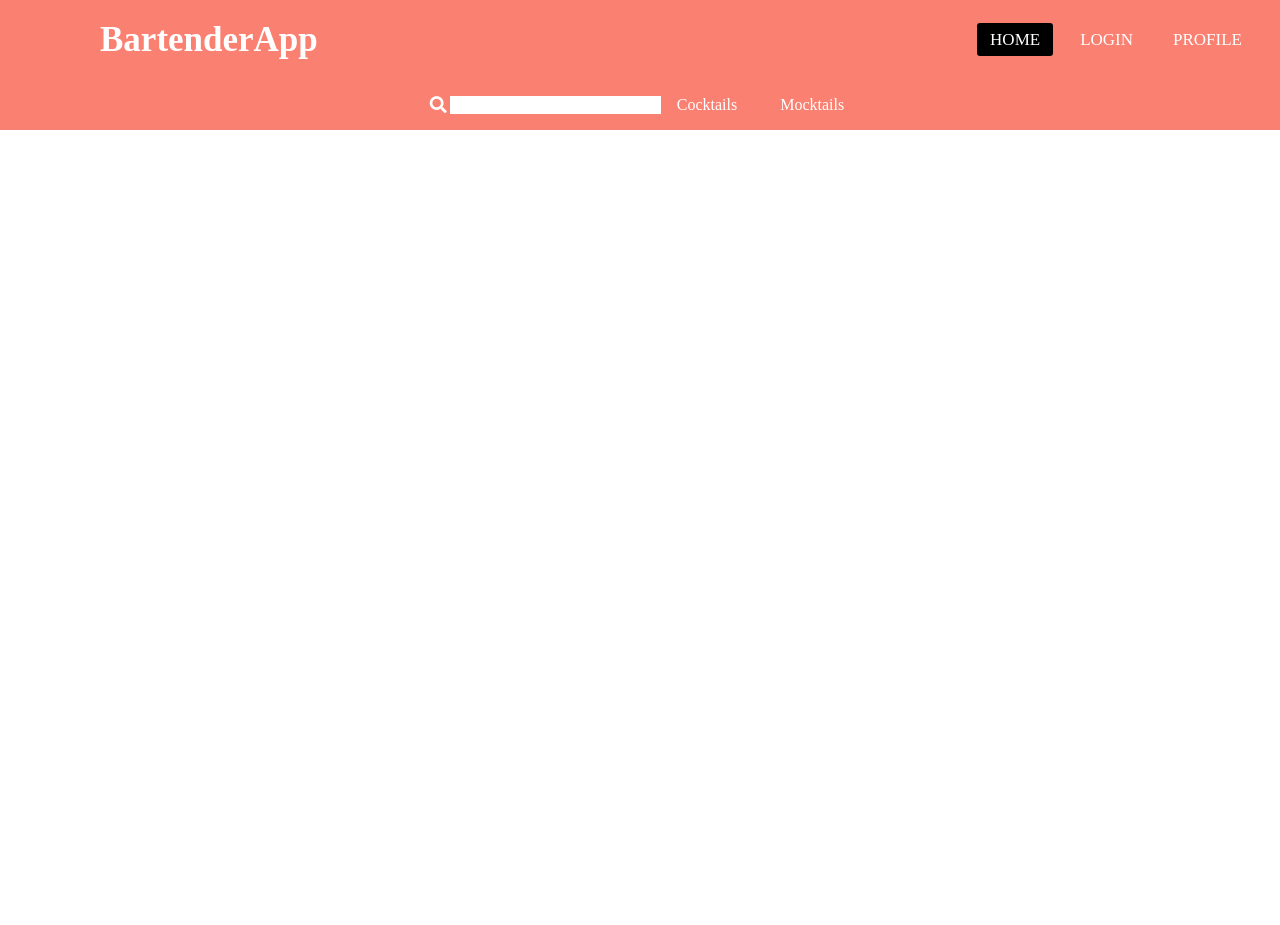
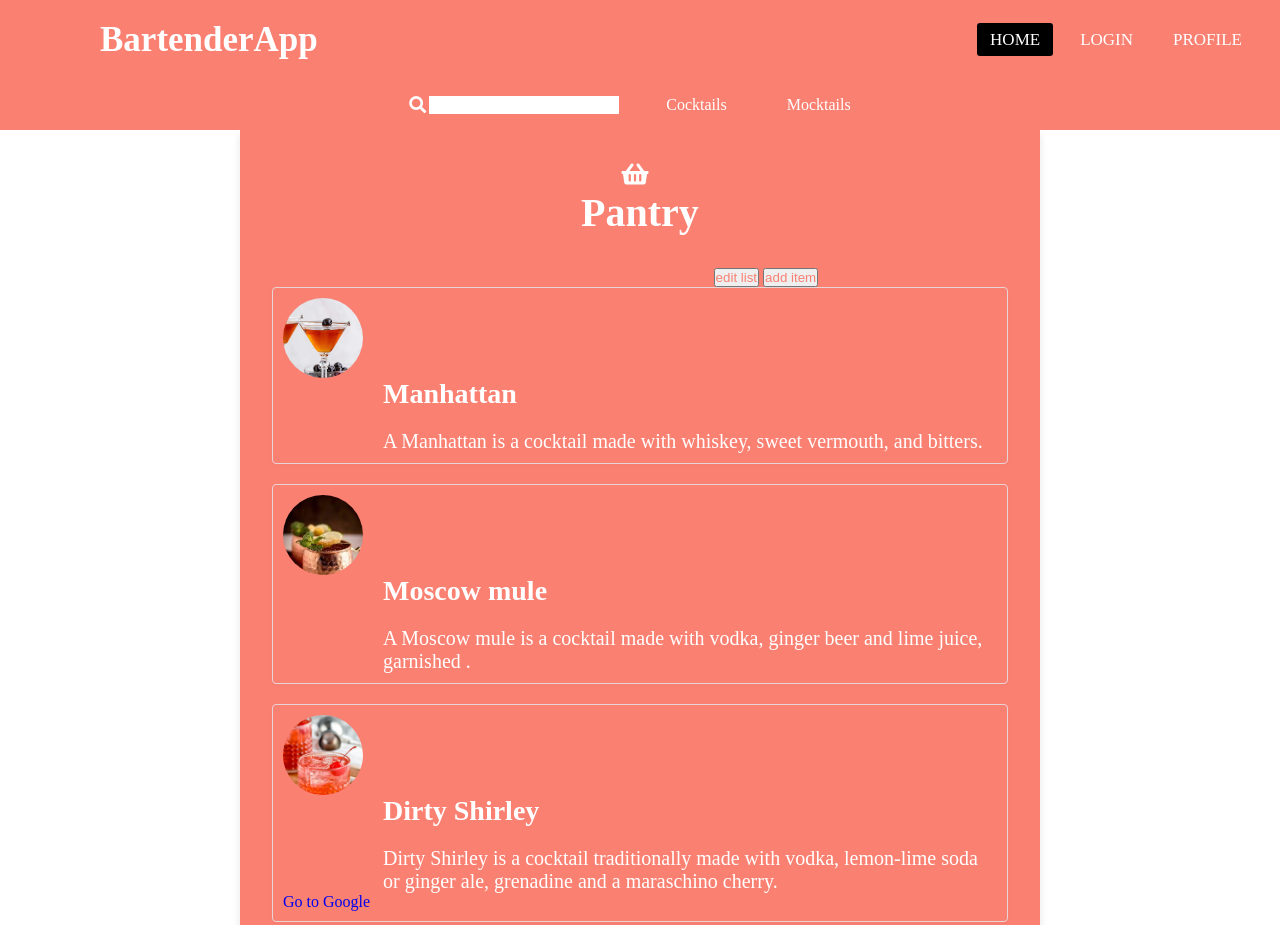
Before and after one commit to Pepalacios/csc642-BartenderApp, a website: page html/Pantry.html in a window 1280 px wide. Shown: the top 925 px of the page. Before the commit the page ends 800 px from the top, so only its background shows below. Drawn offline with nearby package versions, Linux system fonts and the light colour scheme; a web font is replaced by a local one.

Commit message:
added links to navbar and changed some parts of login

```diff
--- a/css/app.css
+++ b/css/app.css
@@ -127,7 +127,7 @@ section{
 }
 
 .search-bar input[type="text"] {
-  width: 100%;
+  width: 80%;
   height: 100%;
   border: none;
   font-size: 16px;
--- a/css/signup.css
+++ b/css/signup.css
@@ -1,9 +1,6 @@
 body{
     margin: 0;
     padding: 0;
-	display: flex;
-	justify-content: center;
-	align-items: center;
     min-height: 100vh;
     font-family: 'Jost', sans-serif;
     background: white;
@@ -11,6 +8,7 @@ body{
 .main{
     width: 350px;
     height: 500px;
+    min-height: 400;
     background: salmon;
     overflow: hidden;
     background: url("https://doc-08-2c-docs.googleusercontent.com/docs/securesc/68c90smiglihng9534mvqmq1946dmis5/fo0picsp1nhiucmc0l25s29respgpr4j/1631524275000/03522360960922298374/03522360960922298374/1Sx0jhdpEpnNIydS4rnN4kHSJtU1EyWka?e=view&authuser=0&nonce=gcrocepgbb17m&user=03522360960922298374&hash=tfhgbs86ka6divo3llbvp93mg4csvb38") no-repeat center/ cover;
@@ -31,7 +29,6 @@ label{
     color: #fff;
     font-size: 2.3em;
     justify-content: center;
-	display: flex;
     margin: 60px;
     font-weight: bold;
     cursor: pointer;
@@ -44,29 +41,12 @@ input{
     color: black;
     justify-content: center;
     display: flex;
-	margin: 20px auto;
-	padding: 10px;
+    margin: auto;
     border: none;
     outline: none;
     border-radius: 5px;
 }
-button{
-	width: 60%;
-	height: 40px;
-	margin: 10px auto;
-	justify-content: center;
-	display: block;
-	color: rgb(255, 158, 148);
-	background: white(248, 97, 80);
-	font-size: 1em;
-	font-weight: bold;
-	margin-top: 20px;
-	outline: none;
-	border: none;
-	border-radius: 5px;
-	transition: .2s ease-in;
-	cursor: pointer;
-}
+
 button:hover{
     background:rgb(255, 158, 148) ;
     color: white
@@ -104,6 +84,9 @@ button:hover{
     transform: scale(.6);
 }
 
+
+
+
 .authlabel{
     color: #fff;
     justify-content: left;
@@ -117,6 +100,9 @@ button:hover{
 
 }
 
+
+
+
 #chk:checked ~ .login{
     transform: translateY(-500px);
 }
--- a/html/Pantry.html
+++ b/html/Pantry.html
@@ -1,20 +1,66 @@
 <!DOCTYPE html>
-<html lang="en" dir="ltr">
+<html>
   <head>
-    <meta charset="utf-8">
-    <title>Cocktails</title>
-    <link href="https://fonts.googleapis.com/css2?family=Poppins:wght@00;400;500;600;700&display=swap" rel="stylesheet">
-    <meta name="viewport" content="width=device-width, initial-scale=1.0">
-    <link rel="stylesheet" href="../css/app.css">
-    <link rel="stylesheet" href="../css/login.css">
-    <link rel="stylesheet" type="text/css" href="https://demo.plantpot.works/assets/css/normalize.css">
-    <link rel="stylesheet" href="https://use.typekit.net/opg3wle.css">
-    <link rel="stylesheet" type="text/css" href="style.css">
+    <title>user_profile1</title>
+    <link rel="stylesheet" href="../css/userProfile.css">
+        <link rel="stylesheet" href="../css/userProfile.css">
+        <link rel="stylesheet" href="https://cdnjs.cloudflare.com/ajax/libs/font-awesome/5.15.3/css/all.min.css"/>
+        <meta name="viewport" content="width=device-width, initial-scale=1">
+        <link rel="stylesheet" href="https://cdnjs.cloudflare.com/ajax/libs/font-awesome/4.7.0/css/font-awesome.min.css">
+        </head>
     <link rel="stylesheet" href="https://cdnjs.cloudflare.com/ajax/libs/font-awesome/5.15.3/css/all.min.css"/>
   </head>
   <body>
+    <div id="nav-container"></div>
 
-  <div id="nav-container">
-</div>
-<script src="../js/script.js"></script>
-<script>loadNavbar('nav-container');</script>
+      <script src="../js/script.js"></script>
+      <script>loadNavbar('nav-container');</script>
+
+    <!-- <div class="search-bar">
+
+        <button>Cocktails</button>
+        <button>Mocktails</button>
+        <form action="/search">
+          <i class="fas fa-search"></i>
+          <input type="text" id="search">
+        </form>
+      </div> -->
+      <div class="container">
+        <div class="header">
+          <div class="icon">
+            <i class="fa fa-shopping-basket" style="font-size:24px"></i>
+        </div>
+          <h1>Pantry</h1>
+        </div>
+        <div class="mybutton">
+            <button><a href='/mocktails.html' class = "button-color">edit list</a></button>
+            <button><a href='/cocktails.html' class = "button-color" >add item</a></button>
+          </div>
+      <div class="product-list">
+        <li class="product">
+          <div class="window">
+            <img src="images/manhattan_c.jpg" alt="cocktails" width="70" height="70">
+          </div>
+          <h2>Manhattan</h2>
+          <p>A Manhattan is a cocktail made with whiskey, sweet vermouth, and bitters.</p>
+        </li>
+        <li class="product">
+          <div class="window">
+            <img src="images/moscowMule_c.jpeg" alt="cocktails" width="70" height="70">
+          </div>
+           <h2>Moscow mule</h2>
+          <p>A Moscow mule is a cocktail made with vodka, ginger beer and lime juice, garnished . </p>
+
+        </li>
+        <li class="product">
+          <div class="window">
+            <img src="images/dirtyShirley_c.jpeg" alt="cocktails" width="70" height="70">
+          </div>
+          <h2>Dirty Shirley</h2>
+          <p>Dirty Shirley is a cocktail traditionally made with vodka, lemon-lime soda or ginger ale, grenadine and a maraschino cherry.</p>
+          <a href="https://google.com" class="button">Go to Google</a>
+        </li>
+      </div>
+      </div>
+  </body>
+</html>
--- a/html/navbar.html
+++ b/html/navbar.html
@@ -19,19 +19,18 @@
       <label class="logo">BartenderApp</label>
       <ul>
 
-        <li><a class="active" href="#">Home</a></li>
-        <li><a href="#">Login</a></li>
-        <li><a href="#">profile</a></li>
+        <li><a class="active" href="../html/home.html">Home</a></li>
+        <li><a href="../html/login.html">Login</a></li>
+        <li><a href="../html/userProfile.html">profile</a></li>
       </ul>
       <div class="search-bar">
         <form action="/search">
           <i class="fas fa-search"></i>
           <input type="text" id="search">
         </form>
+        <a href="../html/cocktails.html" class="btn">Cocktails </a>
+        <a href="../html/mocktails.html" class="btn">Mocktails </a>
 
-
-          <button>Cocktails</button>
-          <button>Mocktails</button>
 
         </div>
     </nav>
```
Also changed, not shown: html/cocktails.html (+0 -1 lines), html/login.html (+20 -13 lines), html/userProfile.html (+7 -7 lines). Lines whose indentation alone changed are shown as unchanged.
